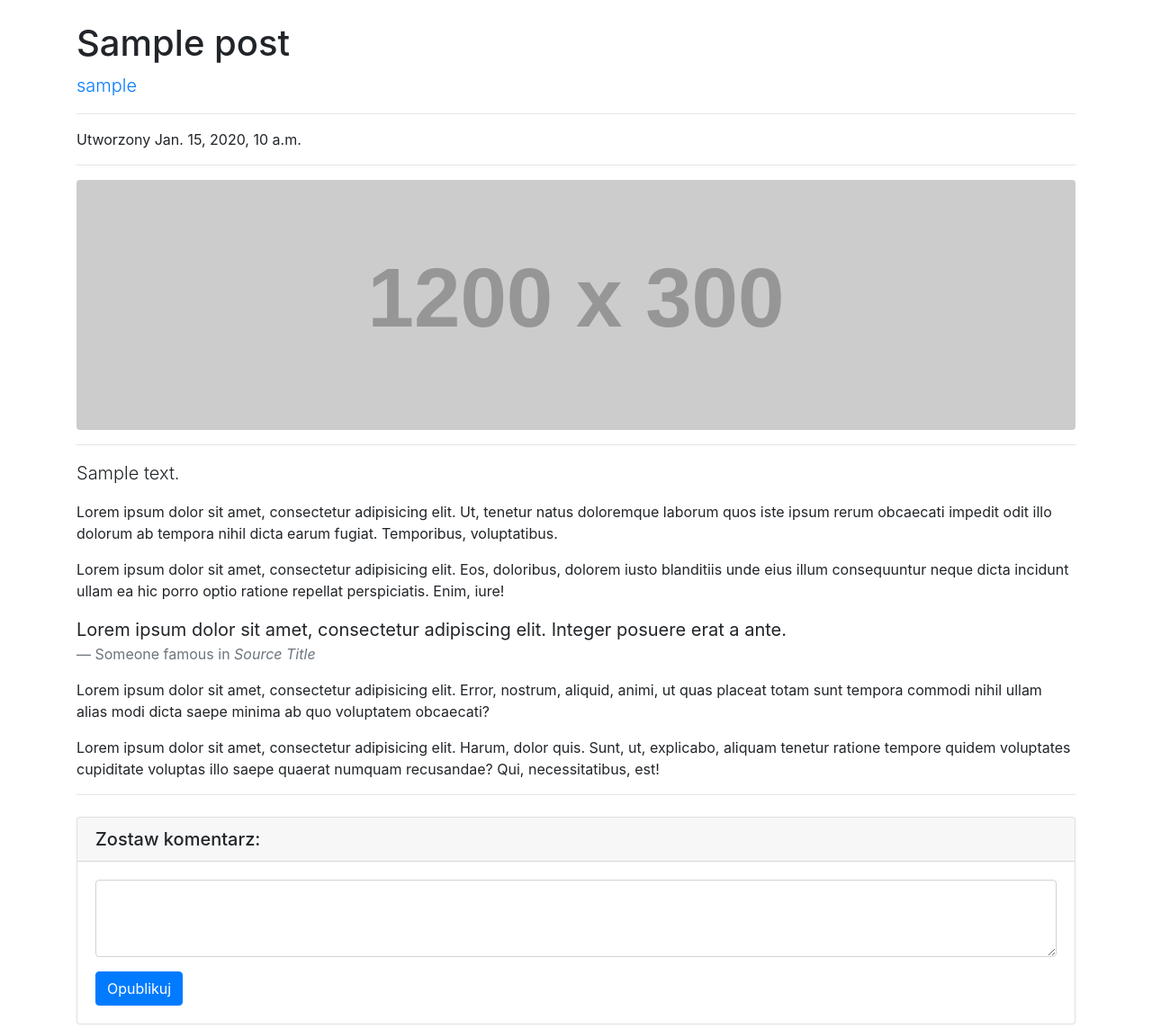
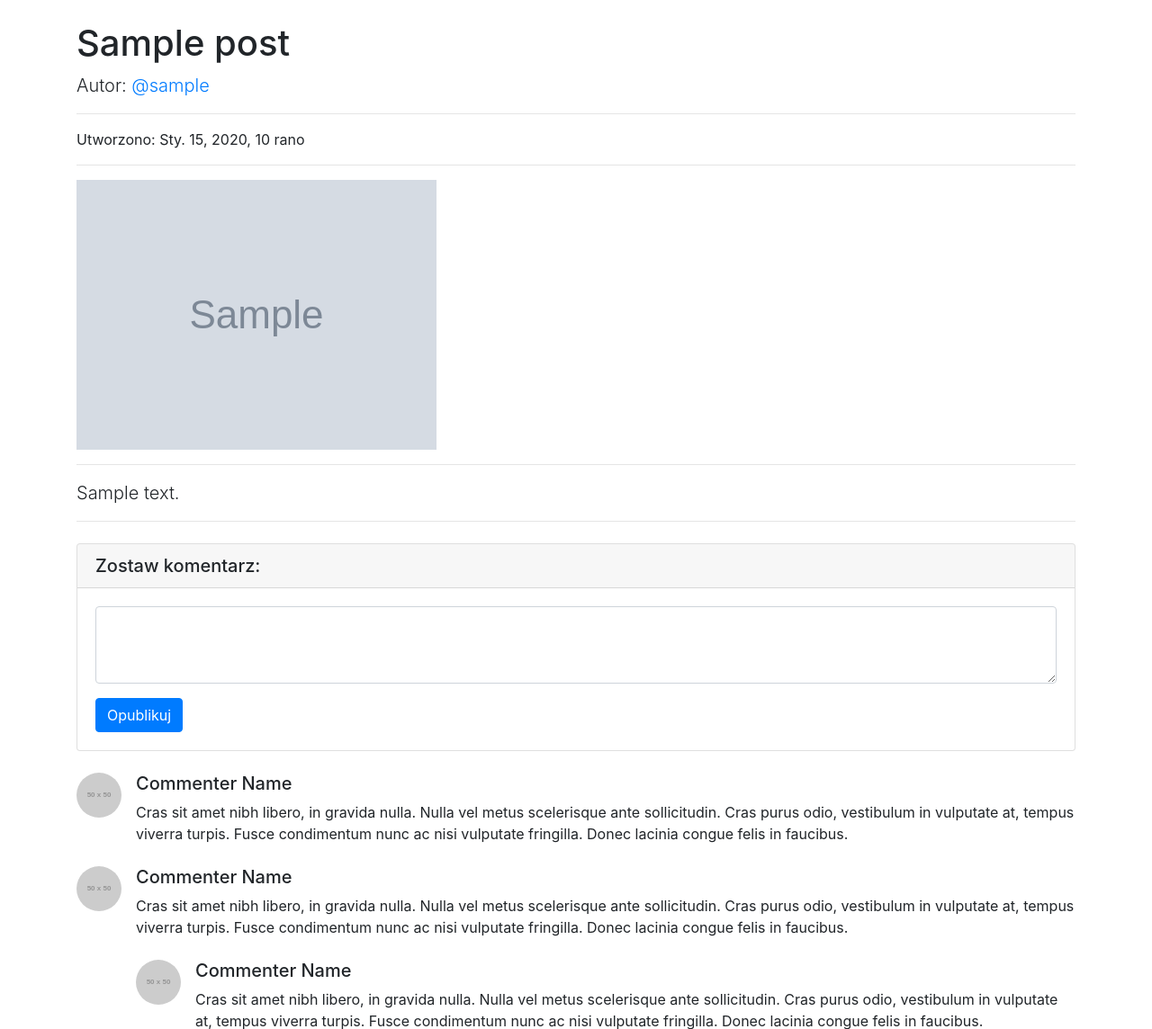
Before and after one commit to sebastiankluwa/Blog_ZPO, a Django app: page /2020/12/14/sample/ in a window 1280 px wide. Shown: the part 56-1200 px from the top of the page at 90% size. Run offline with Django 3.2, Linux system fonts and the light colour scheme; tables that the repository leaves empty hold one stand-in row (values such as "Sample post"); grey boxes marked "Sample" are stand-in pictures; grey boxes labelled with a size stand in for pictures from a placeholder-image service; some libraries are stand-ins or nearby versions.

Commit message:
Added requirements.txt

```diff
--- a/blog_app/models.py
+++ b/blog_app/models.py
@@ -3,6 +3,7 @@
 from django.contrib.auth.models import User
 from django.utils import timezone
 from django.urls import reverse
+
 
 class Post(models.Model):
     STATUS_CHOICES = (
--- a/blog_app/templates/index.html
+++ b/blog_app/templates/index.html
@@ -61,7 +61,7 @@
 
                         <!-- Featured image -->
                         <div class="view overlay rounded z-depth-1-half mb-lg-0 mb-4">
-                          <img class="img-fluid" src="https://mdbootstrap.com/img/Photos/Others/images/49.jpg" alt="Sample image">
+                          <img class="img-fluid" src="{{ post.img.url }}" alt="Sample image">
                           <a>
                             <div class="mask rgba-white-slight"></div>
                           </a>
@@ -76,9 +76,9 @@
                         <!-- Post title -->
                         <h4 class="mb-3">{{ post.title }}</h4>
                         <!-- Excerpt -->
-                        <p class="dark-grey-text">{{ post.body }}</p>
+                        <p class="dark-grey-text">{{ post.body|truncatechars:100 }}</p>
                         <!-- Post data -->
-                        <p> <a class="font-weight-bold">{{ post.author.username }}</a>, {{ post.created }}</p>
+                        <p> <a class="font-weight-bold">@{{ post.author.username }}</a>, {{ post.created }}</p>
                         <!-- Read more button -->
                         <a class="btn btn-primary btn-md mx-0 btn-rounded" href="{{ post.get_absolute_url }}">Czytaj więcej</a>
 
--- a/blog_app/templates/post.html
+++ b/blog_app/templates/post.html
@@ -52,39 +52,24 @@
         <h1 class="mt-4">{{obj.title}}</h1>
 
         <!-- Author -->
-        <p class="lead">
-          <a href="#">{{obj.author.username}}</a>
+        <p class="lead">Autor:
+          <a href="#">@{{obj.author.username}}</a>
         </p>
 
         <hr>
 
         <!-- Date/Time -->
-        <p>Utworzony {{obj.created}}</p>
+        <p>Utworzono: {{obj.created}}</p>
 
         <hr>
 
         <!-- Preview Image -->
-        <img class="img-fluid rounded" src="http://placehold.it/1200x300" alt="">
+        <img class="img-fluid" src="{{ obj.img.url }}" alt="Sample image">
 
         <hr>
 
         <!-- Post Content -->
         <p class="lead">{{obj.body}}</p>
-
-        <p>Lorem ipsum dolor sit amet, consectetur adipisicing elit. Ut, tenetur natus doloremque laborum quos iste ipsum rerum obcaecati impedit odit illo dolorum ab tempora nihil dicta earum fugiat. Temporibus, voluptatibus.</p>
-
-        <p>Lorem ipsum dolor sit amet, consectetur adipisicing elit. Eos, doloribus, dolorem iusto blanditiis unde eius illum consequuntur neque dicta incidunt ullam ea hic porro optio ratione repellat perspiciatis. Enim, iure!</p>
-
-        <blockquote class="blockquote">
-          <p class="mb-0">Lorem ipsum dolor sit amet, consectetur adipiscing elit. Integer posuere erat a ante.</p>
-          <footer class="blockquote-footer">Someone famous in
-            <cite title="Source Title">Source Title</cite>
-          </footer>
-        </blockquote>
-
-        <p>Lorem ipsum dolor sit amet, consectetur adipisicing elit. Error, nostrum, aliquid, animi, ut quas placeat totam sunt tempora commodi nihil ullam alias modi dicta saepe minima ab quo voluptatem obcaecati?</p>
-
-        <p>Lorem ipsum dolor sit amet, consectetur adipisicing elit. Harum, dolor quis. Sunt, ut, explicabo, aliquam tenetur ratione tempore quidem voluptates cupiditate voluptas illo saepe quaerat numquam recusandae? Qui, necessitatibus, est!</p>
 
         <hr>
 
--- a/blog_app/views.py
+++ b/blog_app/views.py
@@ -1,13 +1,14 @@
 from django.shortcuts import render
 from django.views.generic import ListView, DetailView
 from .models import Post, Comment
-# Create your views here.
+
 
 class PostListView(ListView):
     model = Post
     template_name = 'index.html'
     context_object_name = 'obj'
 
+
 class PostDetailView(DetailView):
     model = Post
     template_name = 'post.html'
--- a/blog_project/settings.py
+++ b/blog_project/settings.py
@@ -106,7 +106,7 @@
 # Internationalization
 # https://docs.djangoproject.com/en/3.1/topics/i18n/
 
-LANGUAGE_CODE = 'en-us'
+LANGUAGE_CODE = 'pl-pl'
 
 TIME_ZONE = 'UTC'
 
--- a/blog_project/urls.py
+++ b/blog_project/urls.py
@@ -15,8 +15,12 @@
 """
 from django.contrib import admin
 from django.urls import path, include
+from django.conf import settings
+from django.conf.urls.static import static
 
 urlpatterns = [
     path('admin/', admin.site.urls),
     path('', include('blog_app.urls')),
 ]
+if settings.DEBUG:
+    urlpatterns += static(settings.MEDIA_URL, document_root=settings.MEDIA_ROOT)
--- /dev/null
+++ b/requirements.txt
@@ -0,0 +1,6 @@
+asgiref==3.3.1
+Django==3.1.4
+Pillow==8.0.1
+pytz==2020.4
+slugify==0.0.1
+sqlparse==0.4.1
```
Also changed, not shown: blog_app/urls.py (line endings or trailing spaces), media/post_pics/Jak-robić-zdjęcia-na-Instagram.jpg (added).
